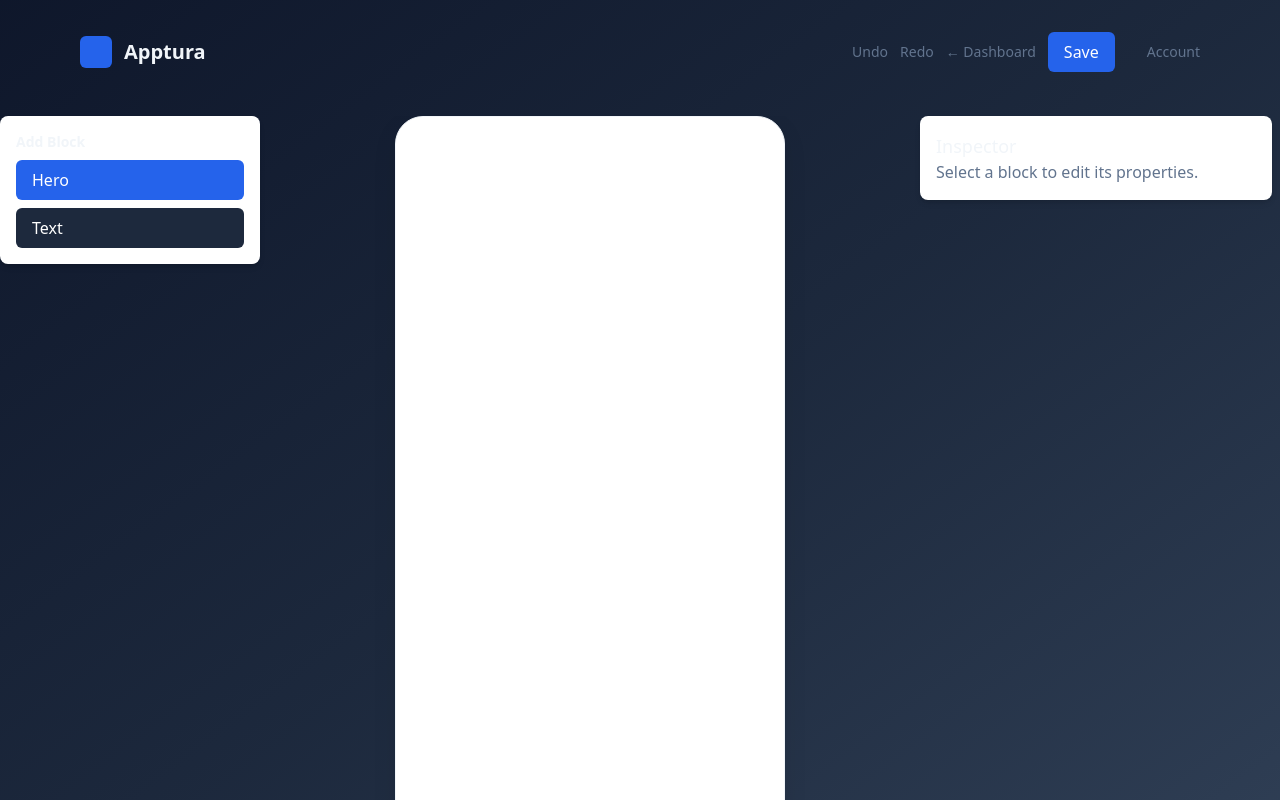
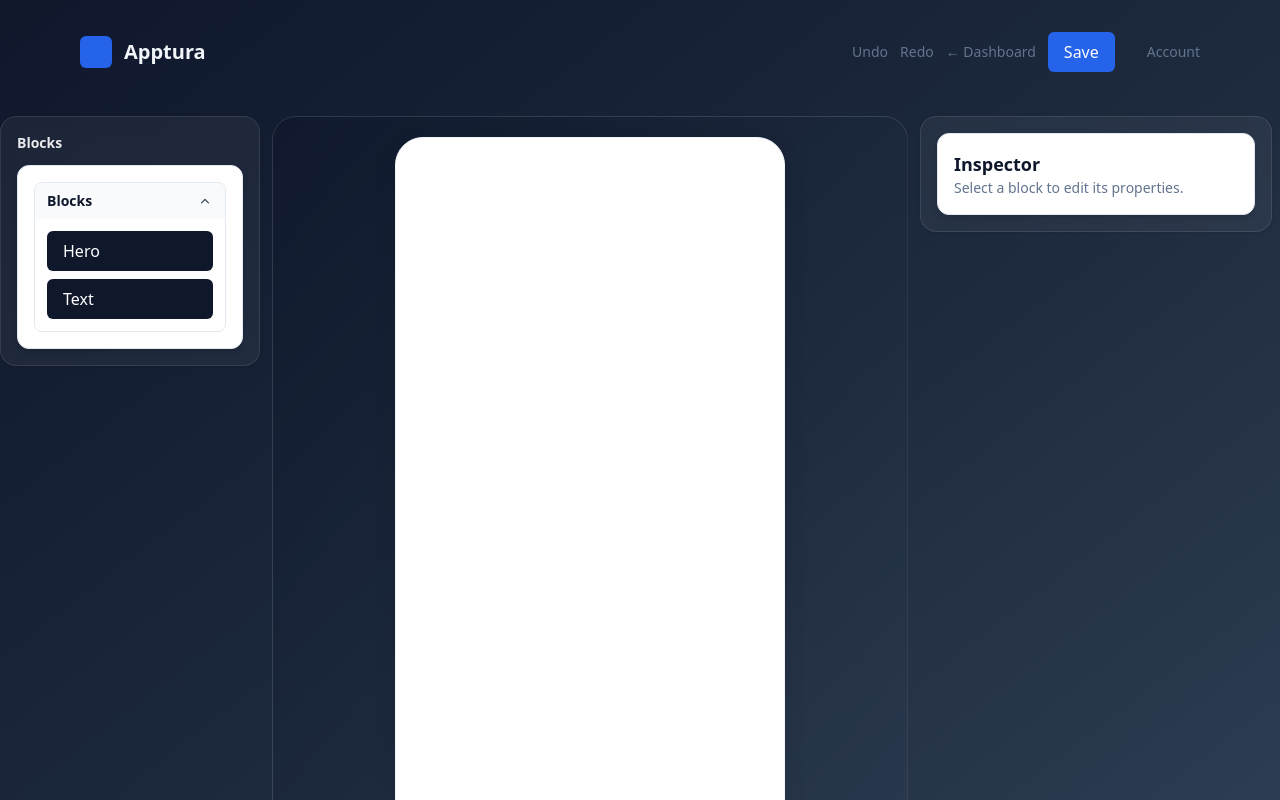
Before and after one commit to pwilly1/AppBuilder, a React (Vite) app in the folder app-builder/frontend/: page /editor in a window 1280 px wide. Shown: the top 800 px of the page. Built offline with nearby package versions, Linux system fonts and the light colour scheme.

Commit message:
improved editor ui

```diff
--- a/app-builder/frontend/src/AddBlock.tsx
+++ b/app-builder/frontend/src/AddBlock.tsx
@@ -1,19 +1,56 @@
+import React from 'react'
 import type { Block } from './shared/BlockTypes'
+
+type SectionProps = {
+  title: string
+  children: React.ReactNode
+  defaultOpen?: boolean
+}
+
+function CollapsibleSection({ title, children, defaultOpen }: SectionProps) {
+  const [open, setOpen] = React.useState(!!defaultOpen)
+  return (
+    <div className="border border-slate-200 rounded-lg overflow-hidden">
+      <button
+        type="button"
+        className="w-full flex items-center justify-between px-3 py-2 bg-slate-50 hover:bg-slate-100"
+        onClick={() => setOpen(!open)}
+        aria-expanded={open}
+      >
+        <span className="text-sm font-semibold text-slate-900">{title}</span>
+        <svg className={`h-4 w-4 text-slate-700 transition-transform ${open ? 'rotate-180' : ''}`} viewBox="0 0 20 20" fill="currentColor" aria-hidden="true">
+          <path fillRule="evenodd" d="M5.23 7.21a.75.75 0 011.06.02L10 10.94l3.71-3.71a.75.75 0 011.08 1.04l-4.25 4.25a.75.75 0 01-1.08 0L5.21 8.27a.75.75 0 01.02-1.06z" clipRule="evenodd" />
+        </svg>
+      </button>
+      {open ? (
+        <div className="p-3 bg-white">
+          {children}
+        </div>
+      ) : null}
+    </div>
+  )
+}
 
 export function AddBlock({ onAdd }: { onAdd: (b: Block)=>void }) {
   return (
-    <div className="card">
-      <div className="flex items-center justify-between mb-2">
-        <strong className="text-sm">Add Block</strong>
-      </div>
-      <div className="grid gap-2">
-        <button className="btn" onClick={()=>onAdd({ id: crypto.randomUUID(), type:'hero', props:{ headline:'New Hero', subhead:'' } as any })}>
-          Hero
-        </button>
-        <button className="btn bg-slate-800 hover:bg-slate-700" onClick={()=>onAdd({ id: crypto.randomUUID(), type:'text', props:{ value:'New text' } as any })}>
-          Text
-        </button>
-        {/* add more types later */}
+    <div className="card bg-white border border-slate-200 rounded-xl p-4">
+      <div className="space-y-3">
+        <CollapsibleSection title="Blocks" defaultOpen>
+          <div className="grid gap-2">
+            <button className="btn bg-slate-900 text-white hover:bg-slate-800" onClick={()=>onAdd({ id: crypto.randomUUID(), type:'hero', props:{ headline:'New Hero', subhead:'' } as any })}>
+              Hero
+            </button>
+            <button className="btn bg-slate-900 text-white hover:bg-slate-800" onClick={()=>onAdd({ id: crypto.randomUUID(), type:'text', props:{ value:'New text' } as any })}>
+              Text
+            </button>
+          </div>
+        </CollapsibleSection>
+        {/* Future folders */}
+        {/* <CollapsibleSection title="Layouts">
+          <div className="grid gap-2">
+            <button className="btn bg-slate-900 text-white hover:bg-slate-800">Two Column</button>
+          </div>
+        </CollapsibleSection> */}
       </div>
     </div>
   )
--- a/app-builder/frontend/src/components/Inspector.tsx
+++ b/app-builder/frontend/src/components/Inspector.tsx
@@ -10,9 +10,9 @@ export default function Inspector({ block, onSave, onClose, onDelete }: { block?
   }, [block, reset]);
 
   if (!block) return (
-    <div className="card">
-      <h4 className="text-lg font-medium">Inspector</h4>
-      <p className="muted">Select a block to edit its properties.</p>
+    <div className="card bg-white border border-slate-200 rounded-xl p-4">
+      <h4 className="text-lg font-semibold text-slate-900">Inspector</h4>
+      <p className="text-sm text-slate-500">Select a block to edit its properties.</p>
     </div>
   );
 
@@ -26,37 +26,37 @@ export default function Inspector({ block, onSave, onClose, onDelete }: { block?
   };
 
   return (
-    <div className="card">
+    <div className="card bg-white border border-slate-200 rounded-xl p-4">
       <div className="flex items-center justify-between mb-3">
-        <h4 className="text-lg font-semibold">Inspector</h4>
-        <button className="text-sm text-slate-500 hover:text-slate-700" onClick={onClose}>Close</button>
+        <h4 className="text-lg font-semibold text-slate-900">Inspector</h4>
+        <button className="text-sm text-slate-600 hover:text-slate-800" onClick={onClose}>Close</button>
       </div>
-      <p className="muted mb-3">Editing block: <strong className="text-slate-800">{block.type}</strong></p>
+      <p className="text-sm text-slate-600 mb-3">Editing block: <strong className="text-slate-900">{block.type}</strong></p>
       <form onSubmit={handleSubmit(submit)} className="grid gap-3">
         {block.type === 'text' && (
           <>
-            <label className="text-sm font-medium">Text</label>
-            <textarea className="w-full border rounded-md p-2 text-sm" {...register('value')} />
-            <label className="text-sm font-medium">Font size (px)</label>
-            <input type="number" className="w-24 border rounded-md p-2 text-sm" {...register('fontSize')} />
+            <label className="text-sm font-medium text-slate-800">Text</label>
+            <textarea className="w-full border border-slate-300 rounded-md p-2 text-sm text-slate-900" {...register('value')} />
+            <label className="text-sm font-medium text-slate-800">Font size (px)</label>
+            <input type="number" className="w-24 border border-slate-300 rounded-md p-2 text-sm text-slate-900" {...register('fontSize')} />
           </>
         )}
         {block.type === 'hero' && (
           <>
-            <label className="text-sm font-medium">Headline</label>
-            <input className="w-full border rounded-md p-2 text-sm" {...register('headline')} />
-            <label className="text-sm font-medium">Subhead</label>
-            <input className="w-full border rounded-md p-2 text-sm" {...register('subhead')} />
-            <label className="text-sm font-medium">Headline size (px)</label>
-            <input type="number" className="w-24 border rounded-md p-2 text-sm" {...register('headlineSize')} />
+            <label className="text-sm font-medium text-slate-800">Headline</label>
+            <input className="w-full border border-slate-300 rounded-md p-2 text-sm text-slate-900" {...register('headline')} />
+            <label className="text-sm font-medium text-slate-800">Subhead</label>
+            <input className="w-full border border-slate-300 rounded-md p-2 text-sm text-slate-900" {...register('subhead')} />
+            <label className="text-sm font-medium text-slate-800">Headline size (px)</label>
+            <input type="number" className="w-24 border border-slate-300 rounded-md p-2 text-sm text-slate-900" {...register('headlineSize')} />
           </>
         )}
         <div className="mt-2">
-          <button className="btn" type="submit">Save</button>
+          <button className="btn bg-slate-900 text-white hover:bg-slate-800" type="submit">Save</button>
           {onDelete ? (
             <button
               type="button"
-              className="ml-3 text-sm text-red-600 bg-white/60 px-3 py-1 rounded-md hover:bg-white"
+              className="ml-3 text-sm text-red-600 bg-white px-3 py-1 rounded-md border border-red-200 hover:bg-red-50"
               onClick={() => {
                 if (!block) return;
                 const ok = confirm('Delete this block?');
--- a/app-builder/frontend/src/layout/EditorLayout.tsx
+++ b/app-builder/frontend/src/layout/EditorLayout.tsx
@@ -15,15 +15,22 @@ type Props = {
 }
 
 export default function EditorLayout(props: Props) {
-  const { page, addBlock, setSelectedBlock, editBlock, deleteBlock, onReorder, selectedBlock } = props
+  const { page, addBlock, setSelectedBlock, editBlock, deleteBlock, onReorder, selectedBlock, saveProject } = props
 
   return (
     <>
+      {/* Restore original structure/classes so existing CSS/layout rules still apply */}
       <aside className="sidebar-hidden-mobile">
+        <div className="rounded-2xl bg-white/5 backdrop-blur-sm border border-white/10 shadow-sm p-4">
+          <div className="flex items-center justify-between mb-3">
+            <h3 className="text-sm font-semibold text-white/90">Blocks</h3>
+          </div>
           <AddBlock onAdd={addBlock} />
+        </div>
       </aside>
 
       <section className="overflow-auto">
+        <div className="rounded-3xl bg-gradient-to-br from-slate-900/60 via-slate-800/50 to-slate-700/40 border border-white/10 shadow-lg p-5">
           {page ? (
             <PageRenderer
               page={page}
@@ -32,14 +39,16 @@ export default function EditorLayout(props: Props) {
               onReorder={(newBlocks: any[]) => onReorder(newBlocks)}
             />
           ) : (
-          <div className="card">
-            <h3 className="text-lg font-medium">No page selected</h3>
-            <p className="muted">Create a page or open a project with pages to start editing.</p>
+            <div className="text-center py-12">
+              <h3 className="text-lg font-medium text-white/90">No page selected</h3>
+              <p className="text-sm text-white/60">Create a page or open a project with pages to start editing.</p>
             </div>
           )}
+        </div>
       </section>
 
       <aside>
+        <div className="rounded-2xl bg-white/5 backdrop-blur-sm border border-white/10 shadow-sm p-4">
           <Inspector
             block={selectedBlock}
             onSave={(b: any) => {
@@ -52,6 +61,7 @@ export default function EditorLayout(props: Props) {
               deleteBlock(id)
             }}
           />
+        </div>
       </aside>
     </>
   )
```
Also changed, not shown: app-builder/frontend/src/PageRenderer.tsx (+30 -3 lines). Lines whose indentation alone changed are shown as unchanged.
